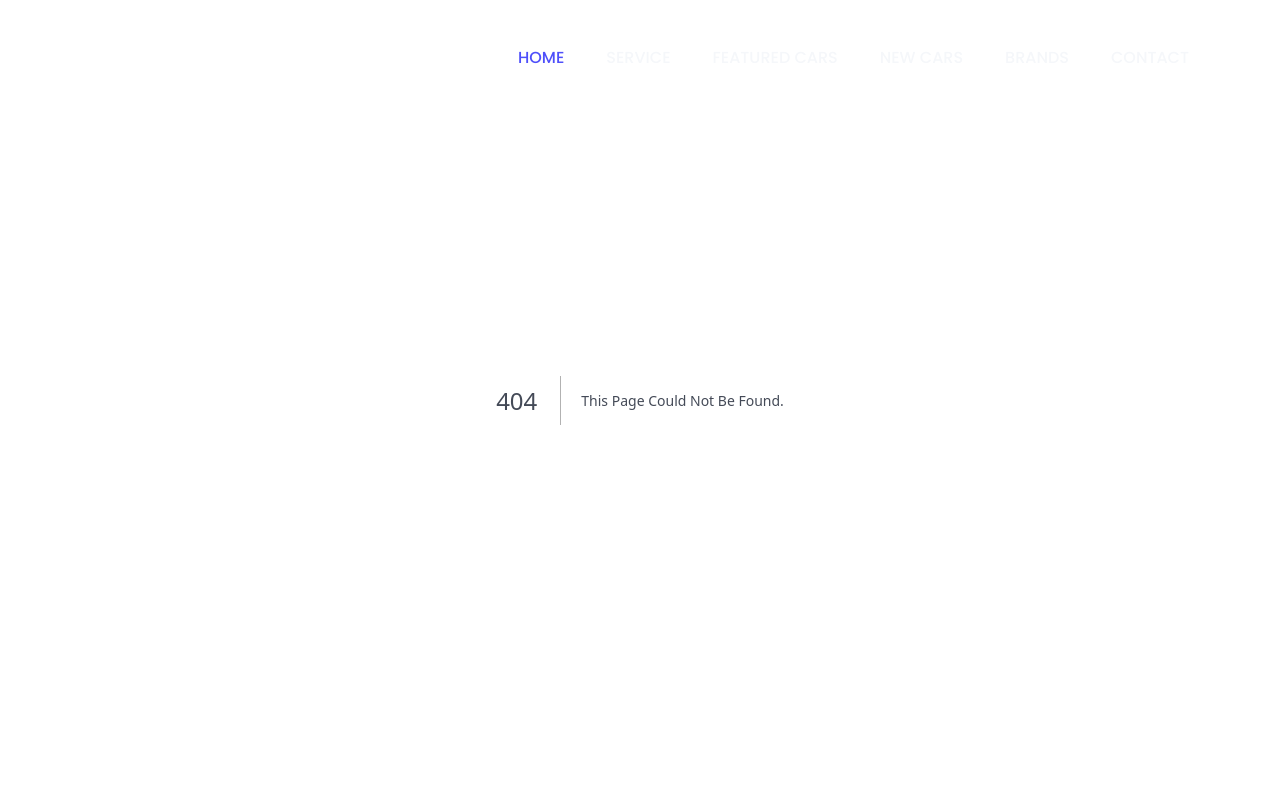
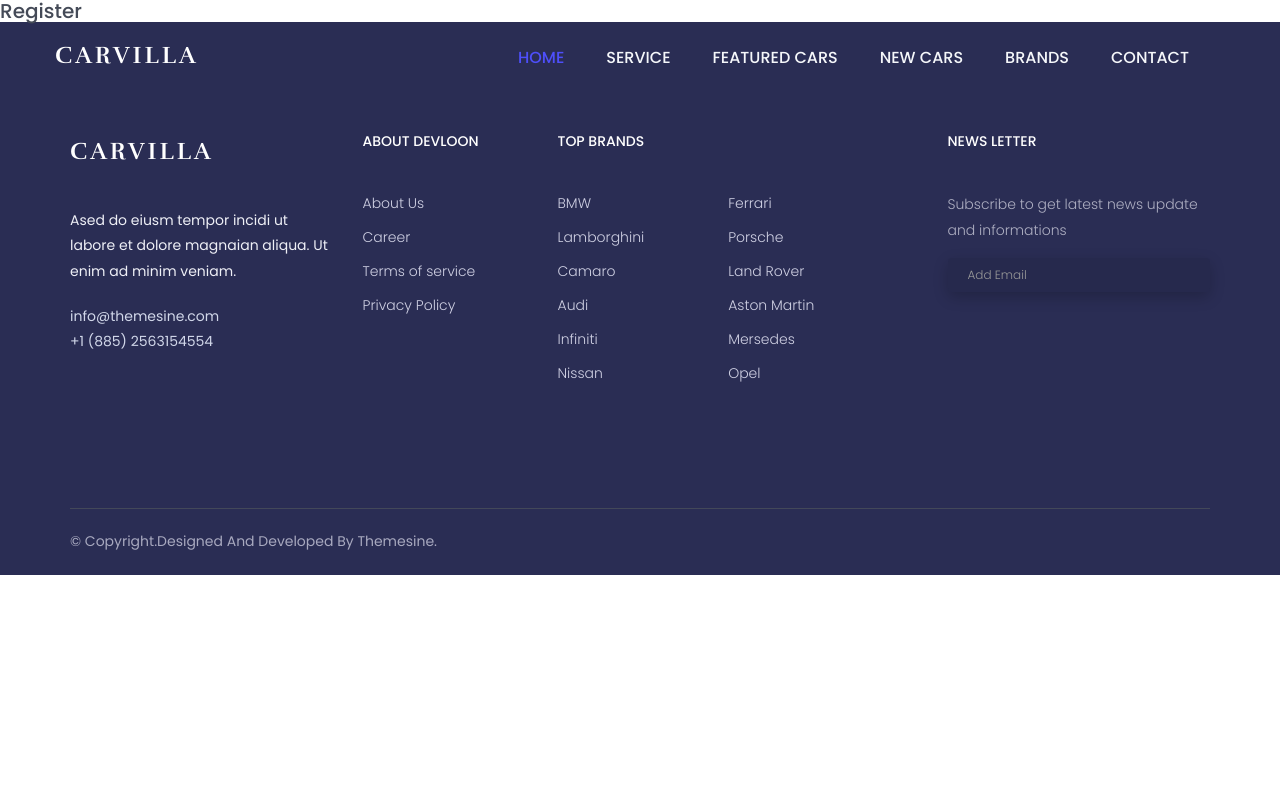
Before and after one commit to a-code-miner/CodeyadNextAppRouter, a Next.js app: page /register in a window 1280 px wide. Before the commit this address had no page. Shown: the top 800 px of the page. Built offline with nearby package versions, Linux system fonts and the light colour scheme; some icons are missing.

Commit message:
17-catch-all-segments-and-route-group lesson

```diff
--- /dev/null
+++ b/app/(auth)/register/page.jsx
@@ -0,0 +1,11 @@
+import React from 'react';
+
+function Page(props) {
+	return (
+		<div>
+			<h1>Register</h1>
+		</div>
+	);
+}
+
+export default Page;
```
Also changed, not shown: app/(auth)/login/page.jsx (added, +11 -0 lines), app/services/[[...params]]/page.js (renamed from app/services/page.js).
